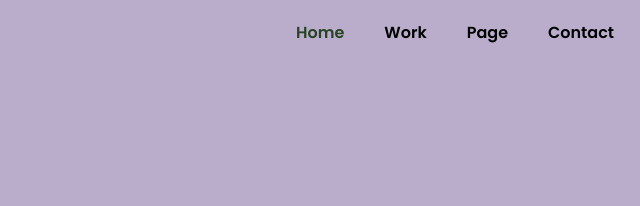
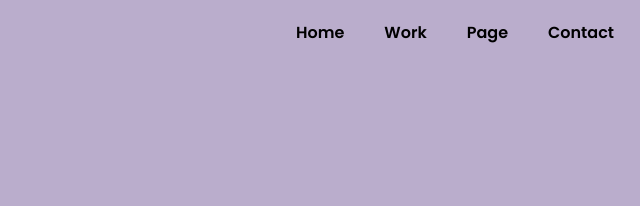
Before and after one commit to PrateekBansal-TDE/Portfolio, a plain HTML site: page index.html in a window 1280 px wide. Shown: the top 206 px of the page, 446-1086 px from the left. Drawn offline with nearby package versions, Linux system fonts and the light colour scheme.

Commit message:
style.css

```diff
--- a/style.css
+++ b/style.css
@@ -44,7 +44,7 @@ body {
 }
 
 .navbar ul li .active{
-    color: #284323;
+    color: #000;
 }
 
 .navbar ul li a:hover{
```
